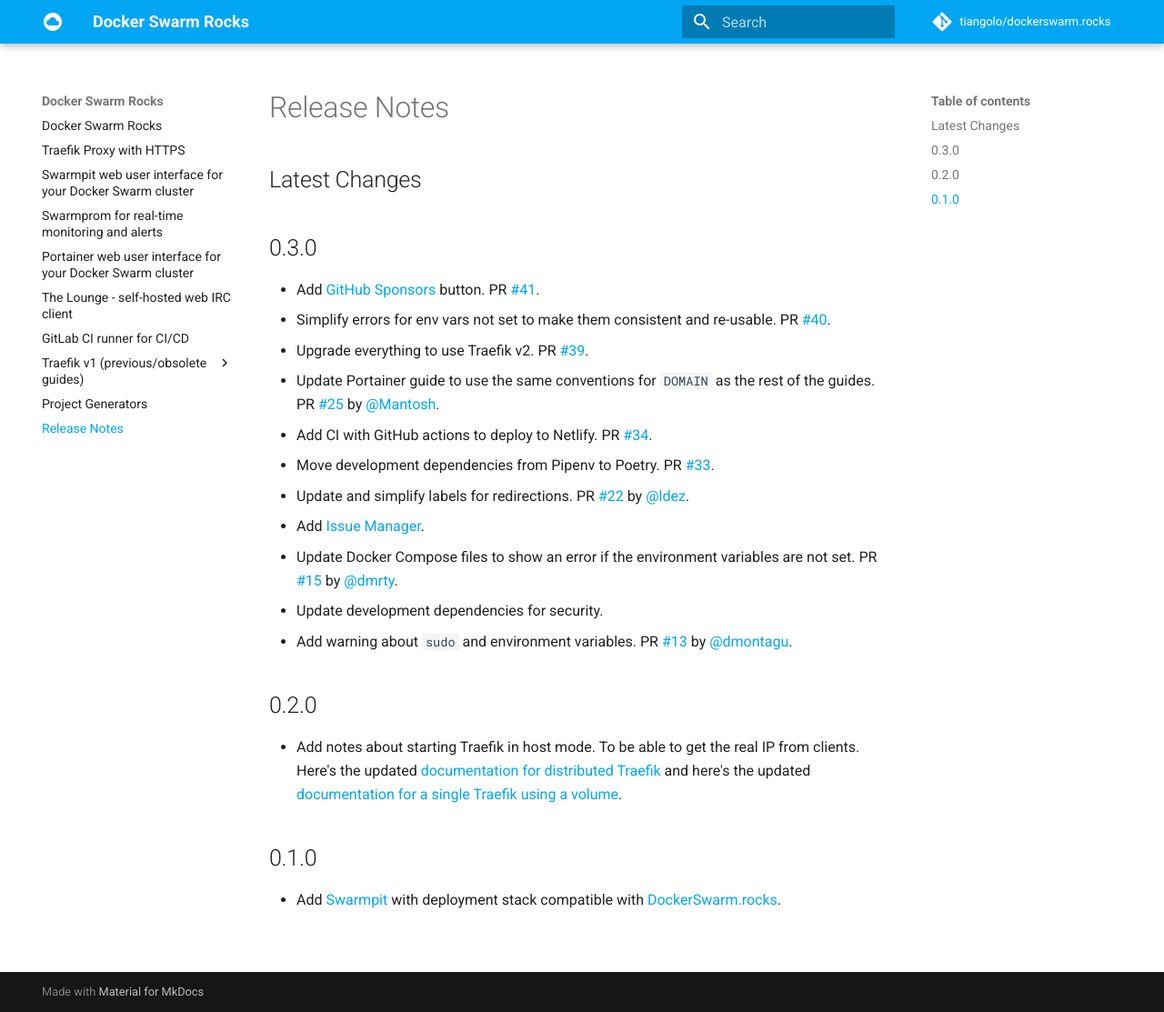
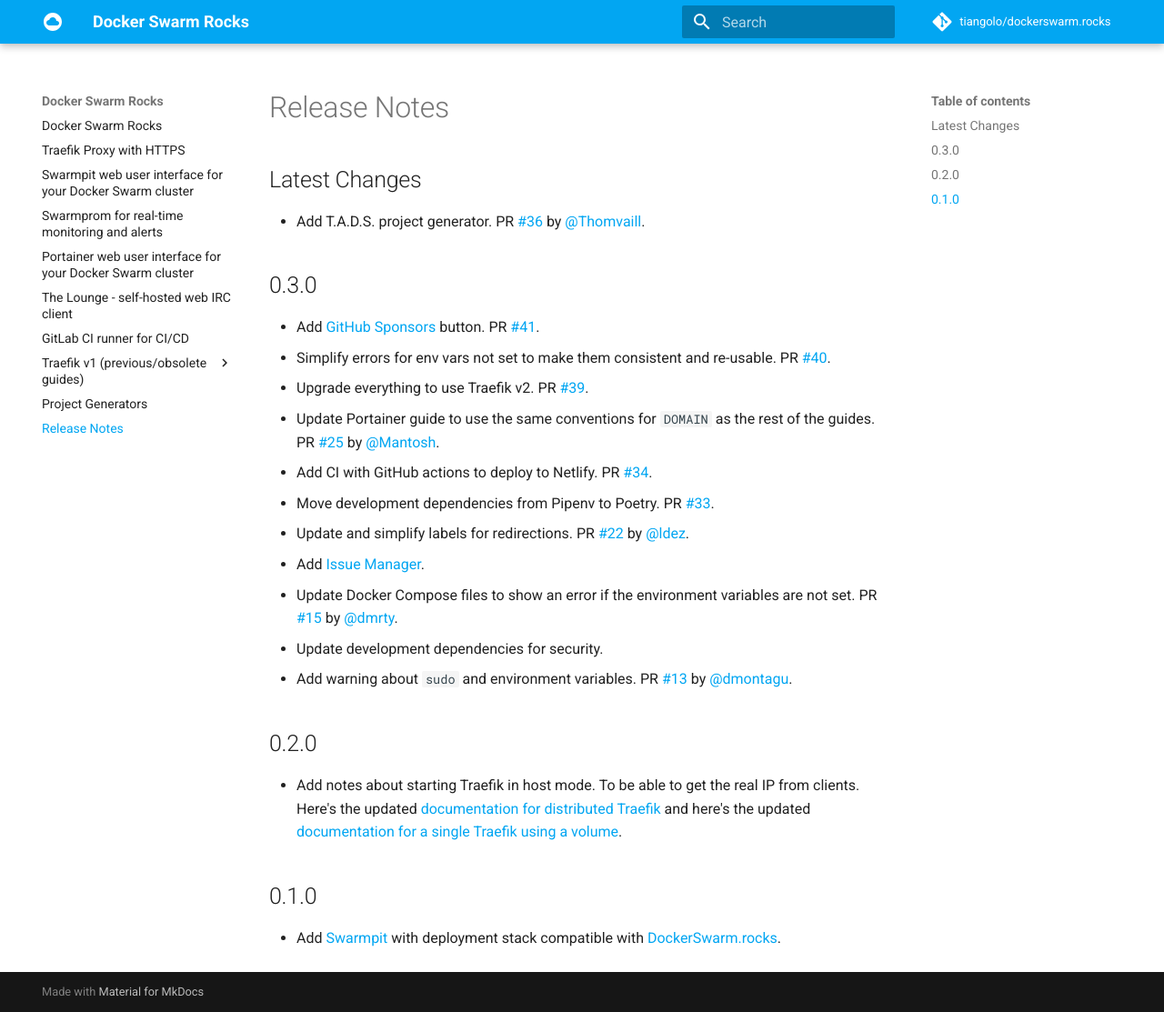
Before and after one commit to tiangolo/dockerswarm.rocks, an MkDocs documentation site: the page built from docs/release-notes.md, in a window 1280 px wide and 1113 px high. Shown: the whole window at 91% size. Built offline with MkDocs 1.6.1 and Material for MkDocs 9.7.7, drawn with Linux system fonts in a browser that asks for light colours; comment, search, counter and statistics services are not loaded.

Commit message:
📝 Update release notes

```diff
--- a/docs/release-notes.md
+++ b/docs/release-notes.md
@@ -1,6 +1,8 @@
 # Release Notes
 
 ## Latest Changes
+
+* Add T.A.D.S. project generator. PR [#36](https://github.com/tiangolo/dockerswarm.rocks/pull/36) by [@Thomvaill](https://github.com/Thomvaill).
 
 ## 0.3.0
 
```
